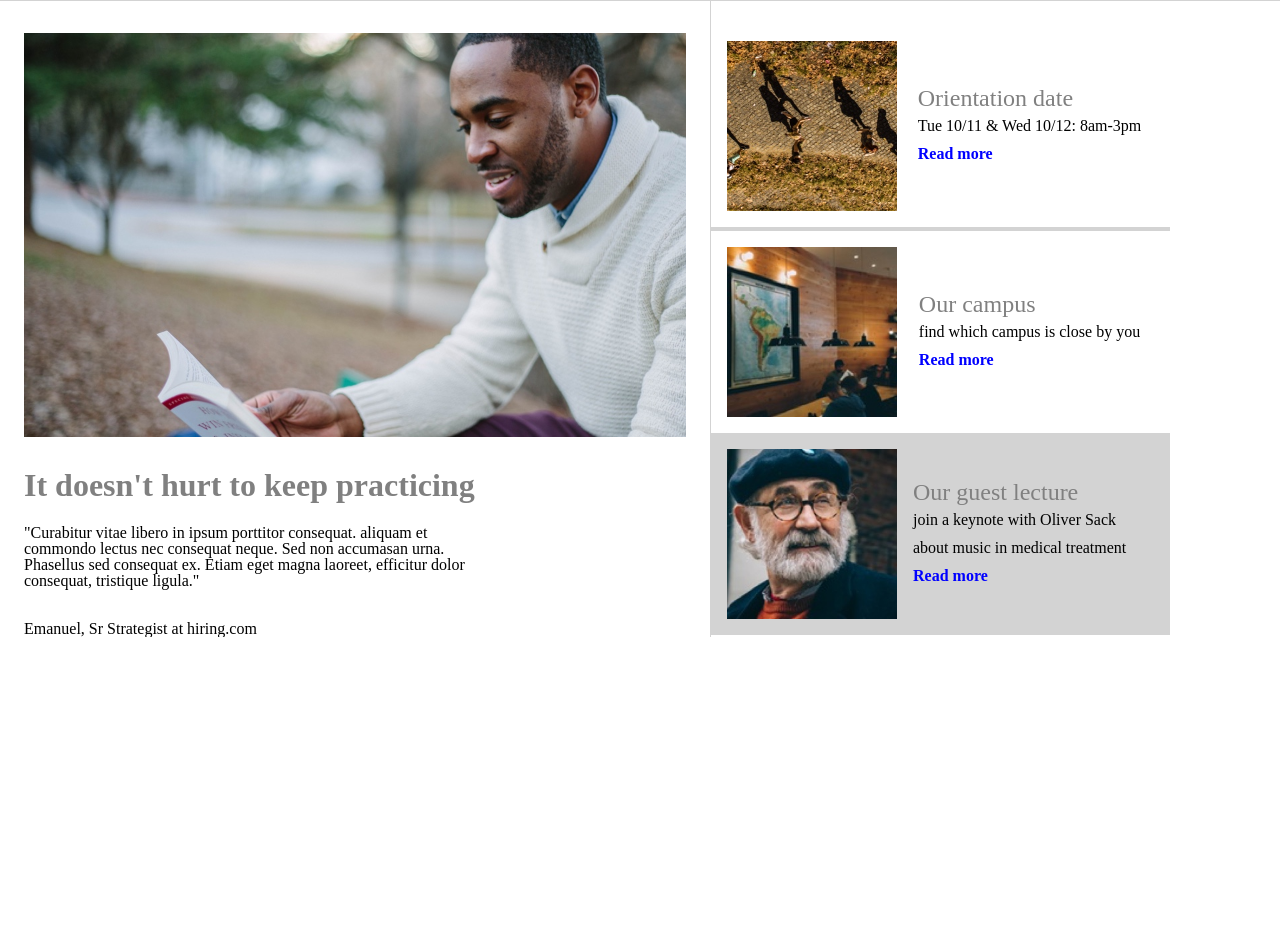
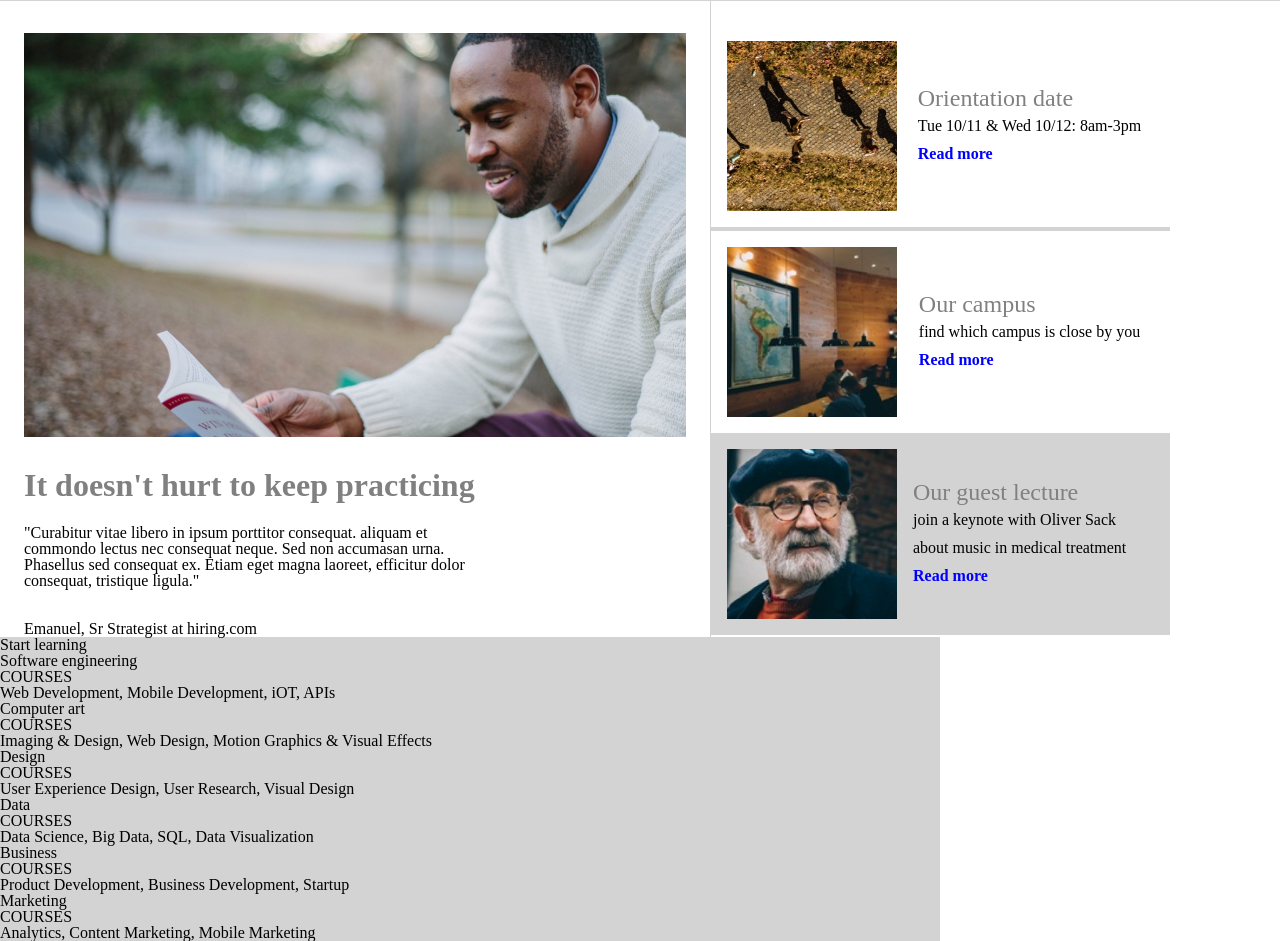
Before and after one commit to LPKaizen/capstone, a plain HTML site: page index.html in a window 1280 px wide. Shown: the part 616-1557 px from the top of the page. Before the commit the page ends 1253 px from the top, so only its background shows below. Drawn offline with Linux system fonts and the light colour scheme.

Commit message:
version 1.2.5, courses section started, more work to be done

```diff
--- a/index.html
+++ b/index.html
@@ -75,6 +75,67 @@
       </div>
     </div>
   </div>
+  <div class="learningsection">
+    <p>Start learning</p>
+    <div class="coursecontainer">
+       <div>
+       </div>
+       <div>
+          <P>Software engineering</p>
+          <p>COURSES</p>
+          <p>Web Development, Mobile Development, iOT, APIs</p>
+       </div>
+    </div>
+    <div class="coursecontainer">
+       <div>
+       </div>
+       <div>
+          <p>Computer art</p>
+          <p>COURSES</p>
+          <p>Imaging & Design, Web Design, Motion Graphics & Visual Effects</p>
+       </div>
+    </div>
+    <div class="coursecontainer">
+       <div>
+       </div>
+       <div>
+          <p>Design</p>
+          <p>COURSES</p>
+          <p>User Experience Design, User Research, Visual Design</p>
+       </div>
+    </div>
+    <div class="coursecontainer">
+       <div>
+       </div>
+       <div>
+          <p>Data</p>
+          <p>COURSES</p>
+         <p>Data Science, Big Data, SQL, Data Visualization</p>
+       </div>
+    </div>
+    <div class="coursecontainer">
+       <div>
+       </div>
+       <div>
+          <p>Business</p>
+          <p>COURSES</p>
+          <p>Product Development, Business Development, Startup</p>
+       </div>
+    </div>
+    <div class="coursecontainer">
+       <div>
+       </div>
+       <div>
+          <p>Marketing</p>
+          <p>COURSES</p>
+          <p>Analytics, Content Marketing, Mobile Marketing</p>
+       </div>
+    </div>
+
+    </div>
+
+
+  </div>
 </body>
 <foter>
 </footer>
--- a/resources/css/index.css
+++ b/resources/css/index.css
@@ -163,3 +163,34 @@
 #bottomborder {
   border-bottom: solid 2px lightgrey;
 }
+
+/* beginning of courses section */
+
+.learningsection {
+  width: 940px;
+  background-color: lightgrey;
+}
+
+.softwareengineeringpic {
+
+}
+
+.computerartpic {
+
+}
+
+.designpic {
+
+}
+
+.datapic {
+
+}
+
+.businesspic {
+
+}
+
+.marketingpic {
+
+}
```
